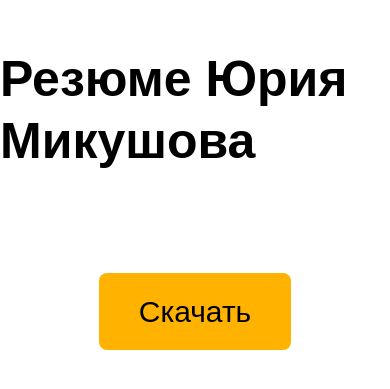
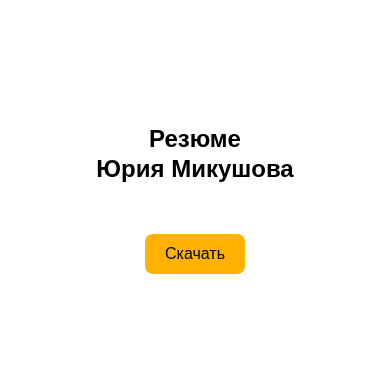
Before and after one commit to yurimikushov/cv, a website: page dist/index.html in a window 390 px wide. Shown: the part 223-612 px from the top of the page. Drawn offline with Linux system fonts and the light colour scheme.

Commit message:
fix markup for mobile devices

```diff
--- a/dist/index.html
+++ b/dist/index.html
@@ -3,6 +3,7 @@
   <head>
     <meta charset="UTF-8" />
     <meta http-equiv="X-UA-Compatible" content="IE=edge" />
+    <meta name="viewport" content="width=device-width, initial-scale=1.0">
     <link rel="shortcut icon" href="./favicon.png" type="image/png" />
     <title>Юрий Микушов</title>
     <style>
@@ -24,20 +25,21 @@
         flex-direction: column;
         justify-content: center;
         align-items: center;
-        gap: 100px;
+        gap: 50px;
+        text-align: center;
       }
 
       h1 {
         font-family: Arial, Helvetica, sans-serif;
-        font-size: 50px;
+        font-size: 24px;
         line-height: 1.25;
         font-weight: bold;
       }
 
       button {
-        padding: 20px 40px;
+        padding: 10px 20px;
         font-family: Arial, Helvetica, sans-serif;
-        font-size: 30px;
+        font-size: 16px;
         line-height: 1.25;
         font-weight: 500;
         background-color: #ffb300;
@@ -67,7 +69,7 @@
       height="100%"
     />
     <main id="content" class="content">
-      <h1>Резюме Юрия Микушова</h1>
+      <h1>Резюме<br/>Юрия Микушова</h1>
       <button id="download">Скачать</button>
     </ь>
     <script>
```
